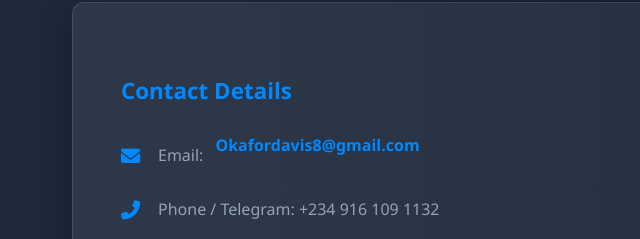
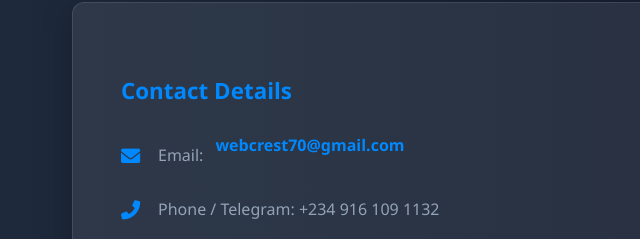
Before and after one commit to OkaforDavis/WebCrest, a plain HTML site: page index.html in a window 1280 px wide. Shown: the part 7176-7415 px from the top of the page, 0-640 px from the left. Drawn offline with nearby package versions, Linux system fonts and the light colour scheme; some packages are replaced by stand-ins of ours; no server answers; a script that the page names is missing.

Commit message:
Update contact email from Okafordavis8@gmail.com to webcrest70@gmail.com

```diff
--- a/index.html
+++ b/index.html
@@ -316,7 +316,7 @@
       <div class="contact-grid form-container">
         <div class="contact-info">
           <h3>Contact Details</h3>
-          <p><i class="fas fa-envelope"></i> Email: <a href="mailto:Okafordavis8@gmail.com">Okafordavis8@gmail.com</a></p>
+          <p><i class="fas fa-envelope"></i> Email: <a href="mailto:webcrest70@gmail.com">webcrest70@gmail.com</a></p>
           <p><i class="fas fa-phone-alt"></i> Phone / Telegram: +234 916 109 1132</p>
           <p><i class="fas fa-map-marker-alt"></i> Location: Abuja, Nigeria</p>
           <div class="social-links">
```
